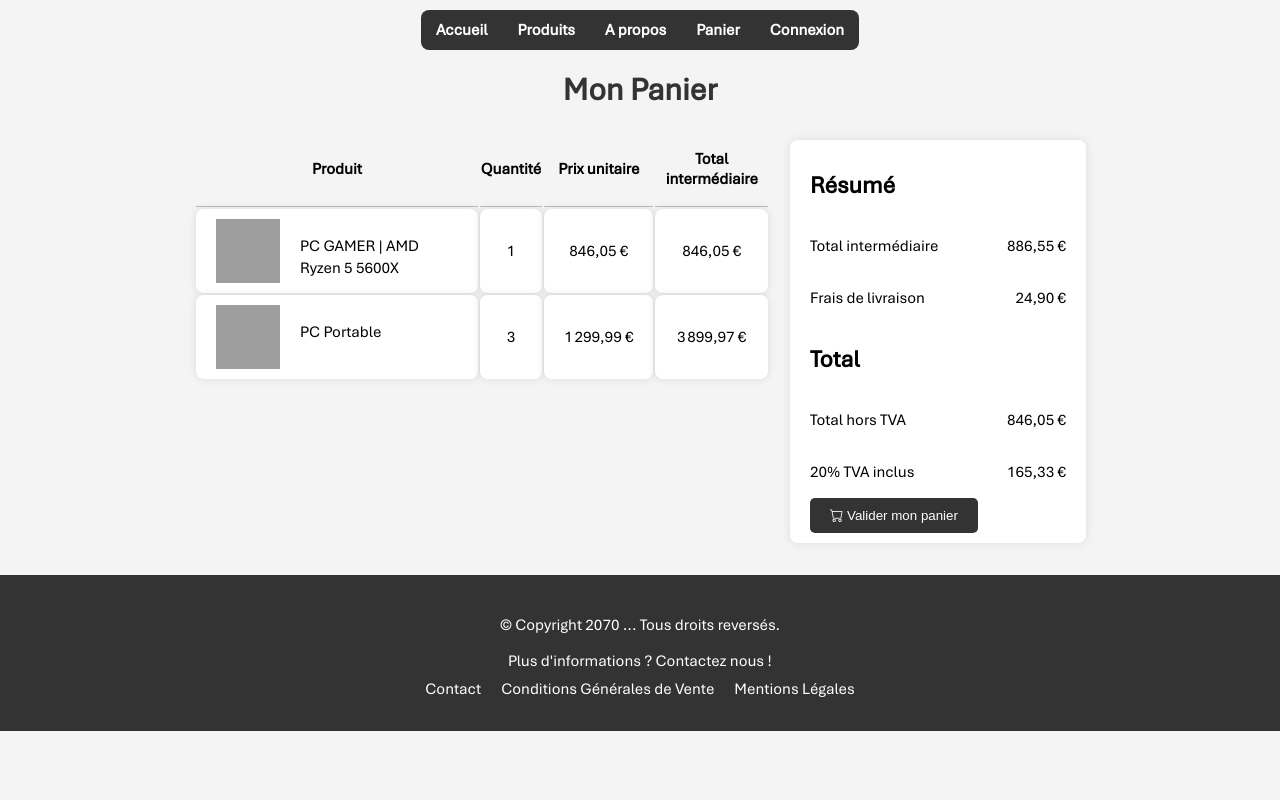
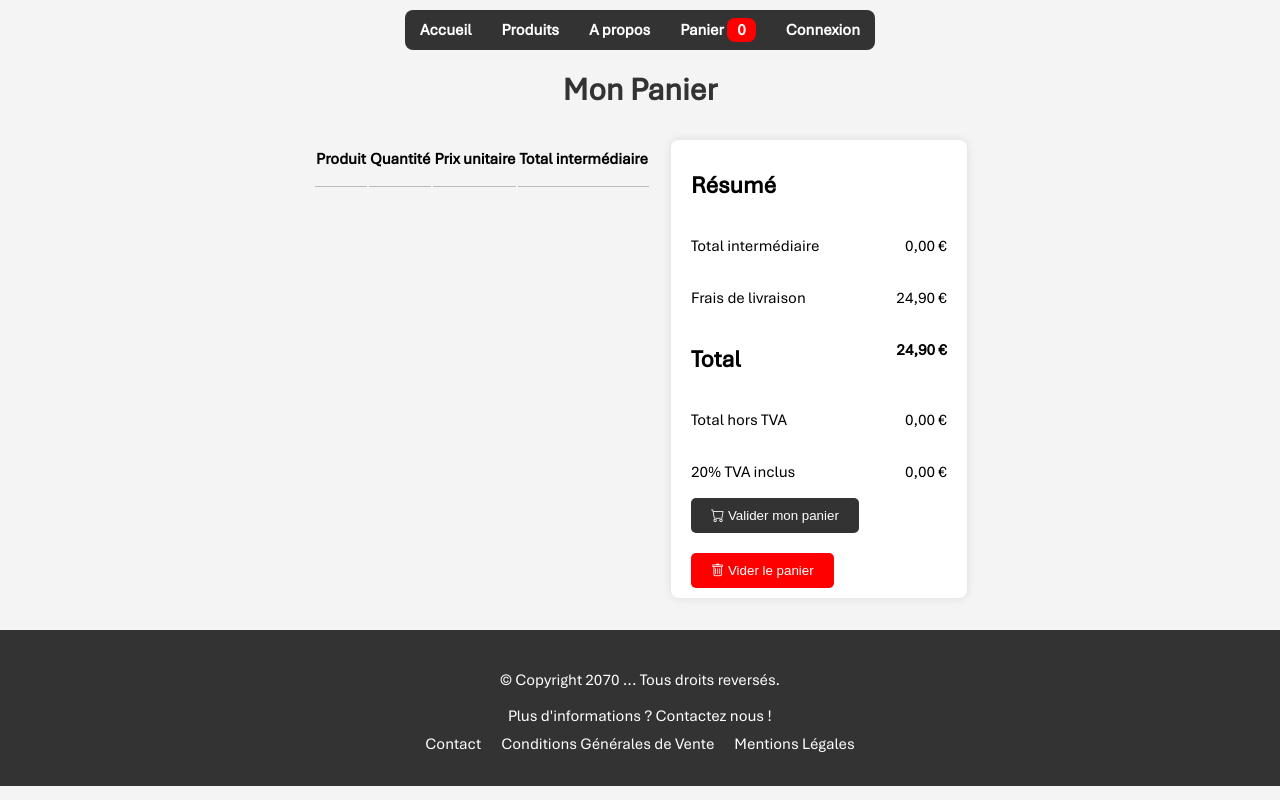
Before and after one commit to ChineseEatCat/computek, a PHP site: page /panier.php in a window 1280 px wide. Run offline with PHP 8.4, Linux system fonts and the light colour scheme; lists and menus that the app fills with data are empty; some libraries are stand-ins or nearby versions; grey boxes are pictures that could not be loaded.

```diff
--- a/config/bdd.php
+++ b/config/bdd.php
@@ -1,5 +1,5 @@
 <?php
-$servername = "localhost";
+$servername = "172.28.65.8";
 $username = "root";
 $password = "";
 $dbname="computek";
--- a/css/main.css
+++ b/css/main.css
@@ -1,4 +1,5 @@
-html, body {
+html,
+body {
   min-height: 100%;
 }
 body {
@@ -50,7 +51,7 @@ body {
   background-color: #ffffff; /* Couleur de fond blanc */
   padding: 20px;
   box-shadow: 0 0 10px rgba(0, 0, 0, 0.1);
-  max-width: 300px;
+  max-width: 325px;
   width: 100%;
   border-radius: 8px;
 }
@@ -59,7 +60,7 @@ body {
   margin-top: 15px;
 }
 
-.produits p{
+.produits p {
   color: #575757;
   height: 44px;
   font-weight: 600;
@@ -76,13 +77,13 @@ body {
 .caracteristiques ul {
   padding-top: 10px;
   padding-inline-start: 0;
-  border-top: 1px solid #E9E9E9;
+  border-top: 1px solid #e9e9e9;
 }
 
 .caracteristiques ul li {
+  list-style: none;
   padding-bottom: 3px;
-  max-height: 24px;
-  overflow: hidden;
+  /* max-height: 24px; */
 }
 
 .caracteristiques ul li::before {
--- a/css/menu.css
+++ b/css/menu.css
@@ -1,44 +1,52 @@
 /** Menu **/
+
 header {
-    background-color: #333;
-    box-sizing: border-box;
-    color: #fff;
-    padding: 10px 0;
-    text-align: center;
-    width: max-content;
-    margin: 0 auto;
-    margin-top: 10px;
-    border-radius: 8px;
+  background-color: #333; /* Couleur de fond */
+  box-sizing: border-box; /* La boîte inclut les bordures et le padding */
+  color: #fff; /* Couleur du texte */
+  padding: 10px 0; /* Marge intérieure de 10 pixels en haut et en bas */
+  text-align: center; /* Centrer le texte */
+  width: max-content; /* Largeur maximale */
+  margin: 0 auto; /* Centrer le bloc */
+  margin-top: 10px; /* Marge en haut */
+  border-radius: 8px; /* Bord arrondi */
 }
 
 header h1 {
-    margin: 0;
+  margin: 0; /* Pas de marge */
 }
 
 nav ul {
-    list-style: none;
-    padding: 0;
-    margin: 0;
-    display: flex;
-    justify-content: center;
+  list-style: none; /* Pas de puces */
+  padding: 0; /* Pas de marge intérieure */
+  margin: 0; /* Pas de marge extérieure */
+  display: flex; /* Affichage en ligne */
+  justify-content: center; /* Centrer les éléments */
 }
 
 nav ul li {
-    margin: 0 15px;
+  margin: 0 15px; /* Marge à droite et à gauche de 15 pixels */
 }
 
 nav ul li a {
-    color: #fff;
-    text-decoration: none;
-    font-weight: bold;
+  color: #fff; /* Couleur du texte */
+  text-decoration: none; /* Pas de soulignement */
+  font-weight: bold; /* Texte en gras */
 }
 
 nav ul li a:hover {
-    border-bottom: 2px solid #949494;
+  border-bottom: 2px solid #949494; /* Bordure basse de 2 pixels de couleur grise */
 }
 
 h1 {
-    color: #333;
-    text-align: center;
-    margin-top: 20px;
+  color: #333; /* Couleur du texte */
+  text-align: center; /* Centrer le texte */
+  margin-top: 20px; /* Marge en haut */
 }
+
+span.panier {
+  background-color: red; /* Couleur de fond rouge */
+  color: white; /* Couleur du texte blanc */
+  border-radius: 8px; /* Bord arrondi */
+  padding: 2px 10px; /* Marge intérieure */
+}
--- a/header.php
+++ b/header.php
@@ -1,3 +1,12 @@
+<?php
+session_start(); // Activer les sessions
+$totalQuantite = 0;
+
+// Calculer le nombre total d'articles dans le panier
+if (isset($_SESSION['panier'])) {
+	$totalQuantite = array_sum(array_column($_SESSION['panier'], 'quantite'));
+}
+?>
 <!DOCTYPE html>
 <html>
 
@@ -20,7 +29,8 @@
 				<li><a href="index.php">Accueil</a></li>
 				<li><a href="categories.php">Produits</a></li>
 				<li><a href="apropos.php">A propos</a></li>
-				<li><a href="panier.php">Panier</a></li>
+				<li><a href="panier.php">Panier <span class="panier" id="cart-count"><?= isset($_SESSION['panier']) ? array_sum(array_column($_SESSION['panier'], 'quantite')) : 0 ?></span></a></li>
+				<!--<li><a href="panier.php">Panier</a></li>-->
 				<li><a href="connexion.php">Connexion</a></li>
 			</ul>
 		</nav>
--- a/panier.php
+++ b/panier.php
@@ -1,5 +1,51 @@
 <?php
-include 'header.php'
+include 'header.php';
+//session_start(); // Activer les sessions
+// Vérifier si le panier existe, sinon le créer
+if (!isset($_SESSION['panier'])) {
+    $_SESSION['panier'] = [];
+}
+
+// Vérifier si l'utilisateur a cliqué sur "Vider le panier"
+if ($_SERVER['REQUEST_METHOD'] === 'POST' && isset($_POST['action']) && $_POST['action'] === 'vider') {
+    // Vider le panier
+    $_SESSION['panier'] = [];
+    // Rediriger pour éviter de renvoyer le formulaire en cas de rafraîchissement
+    header('Location: panier.php');
+    exit;
+}
+
+// Vérifier si les données du produit sont envoyées
+if ($_SERVER['REQUEST_METHOD'] === 'POST' && isset($_POST['id'], $_POST['marque'], $_POST['model'], $_POST['prix'], $_POST['image'])) {
+    $produit = [
+        'id' => $_POST['id'],
+        'marque' => $_POST['marque'],
+        'model' => $_POST['model'],
+        'prix' => $_POST['prix'],
+        'image' => $_POST['image'],
+        'quantite' => 1 // Par défaut, ajouter une quantité de 1
+    ];
+
+    // Vérifier si le produit est déjà dans le panier
+    $existe = false;
+    foreach ($_SESSION['panier'] as &$item) {
+        if ($item['id'] == $produit['id']) {
+            $item['quantite']++; // Incrémenter la quantité
+            $existe = true;
+            break;
+        }
+    }
+
+    // Si le produit n'est pas encore dans le panier, l'ajouter
+    if (!$existe) {
+        $_SESSION['panier'][] = $produit;
+    }
+
+    // Rediriger vers la page précédente
+    header('Location: ' . $_SERVER['HTTP_REFERER']);
+    exit;
+}
+
 ?>
 
 <h1>Mon Panier</h1>
@@ -23,40 +69,24 @@ include 'header.php'
                 </tr>
             </thead>
             <tbody>
+                <?php
+                $total = 0;
+                foreach ($_SESSION['panier'] as $produit) :
+                    $total_intermediaire = $produit['prix'] * $produit['quantite'];
+                    $total += $total_intermediaire;
+                ?>
                     <tr>
                         <td class="produit">
                             <div style="display: flex;">
-                            <img src="https://picsum.photos/64/64" alt="">
-                            <p>PC GAMER | AMD Ryzen 5 5600X 6x3.70GHz | 16Go DDR4 | RX 6750 XT 12Go | 1To M.2 SSD</p>
+                                <img src="<?= $produit['image'] ?>" alt="" style="width: 64px;">
+                                <p><?= $produit['marque'] . " " . $produit['model'] ?></p>
                             </div>
                         </td>
-                    <td class="quantite">
-                        <p>1</p>
-                    </td>
-                    <td class="prix-unitaire">
-                        <p>846,05 €</p>
-                    </td>
-                    <td class="total-intermediaire">
-                        <p>846,05 €</p>
-                    </td>
+                        <td class="quantite"><?= $produit['quantite'] ?></td>
+                        <td class="prix-unitaire"><?= number_format($produit['prix'], 2, ',', ' ') ?> €</td>
+                        <td class="total-intermediaire"><?= number_format($total_intermediaire, 2, ',', ' ') ?> €</td>
                     </tr>
-                <tr>
-                    <td class="produit">
-                        <div style="display: flex;">
-                            <img src="https://picsum.photos/64/64" alt="">
-                            <p>PC Portable</p>
-                        </div>
-                    </td>
-                    <td class="quantite">
-                        <p>3</p>
-                    </td>
-                    <td class="prix-unitaire">
-                        <p>1 299,99 €</p>
-                    </td>
-                    <td class="total-intermediaire">
-                        <p>3 899,97 €</p>
-                    </td>
-                </tr>
+                <?php endforeach; ?>
             </tbody>
         </table>
     </div>
@@ -65,7 +95,7 @@ include 'header.php'
             <h2>Résumé</h2>
             <div>
                 <p>Total intermédiaire</p>
-                <p class="prix">886,55 €</p>
+                <p class="prix"><?= number_format($total, 2, ',', ' ') ?> €</p>
             </div>
             <div>
                 <p>Frais de livraison</p>
@@ -73,18 +103,26 @@ include 'header.php'
             </div>
         </div>
         <div class="total">
+            <div>
                 <h2>Total</h2>
+                <p class="prix"><strong> <?= number_format($total + 24.9, 2, ',', ' ') ?> €</strong></p>
+            </div>
             <div>
                 <p>Total hors TVA</p>
-                <p class="prix">846,05 €</p>
+                <p class="prix"><?= number_format($total - ($total * 0.2), 2, ',', ' ') ?> €</p>
             </div>
             <div>
                 <p>20% TVA inclus</p>
-                <p class="prix">165,33 €</p>
+                <p class="prix"><?= number_format($total * 0.2, 2, ',', ' ') ?> €</p>
             </div>
         </div>
         <button class="cart"><span><i class="bi bi-cart"></i></span> Valider mon panier</button>
-
+        <form action="panier.php" method="post" style="margin-top: 20px;">
+            <input type="hidden" name="action" value="vider">
+            <button type="submit" class="cart" style="background-color: red; color: white;">
+                <span><i class="bi bi-trash"></i></span> Vider le panier
+            </button>
+        </form>
     </div>
 </div>
 
```
Also changed, not shown: produits.php (+9 -1 lines), image/1/pc gamer.png (added), image/1/tour de bureau.jpg (added), image/2/carte graphique.jpg (added), image/3/AMD Ryzen 7 7800X3D.png (added), image/3/AMD Ryzen 7 9800X3D.png (added), image/3/INTEL Core i9 14900KF.png (added), image/3/processeur.png (added), image/4/disque dur.jpg (added), image/5/MSI B650 Gaming Plus Wifi.png (added), image/5/cartes meres.jpg (added). Lines whose indentation alone changed are shown as unchanged.
